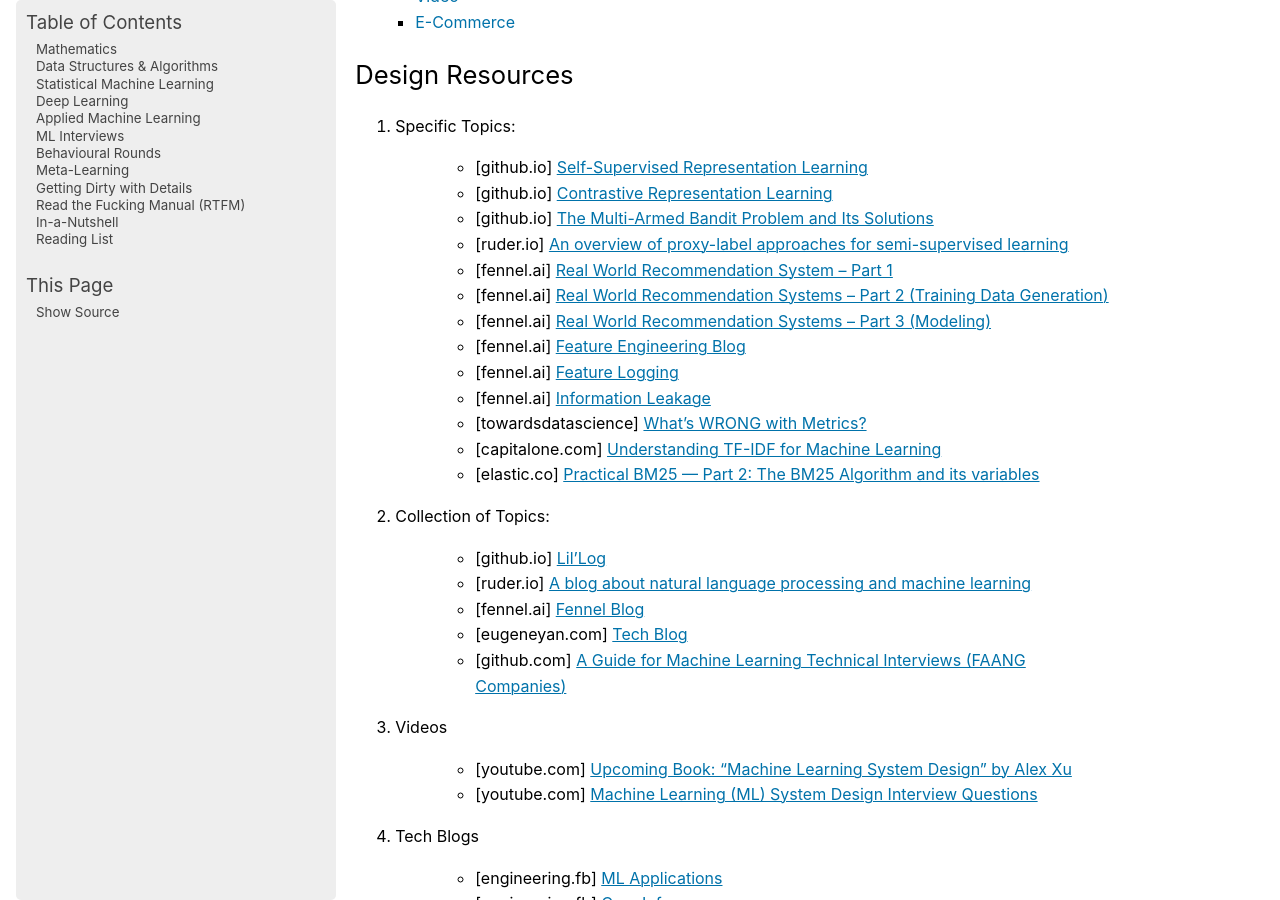
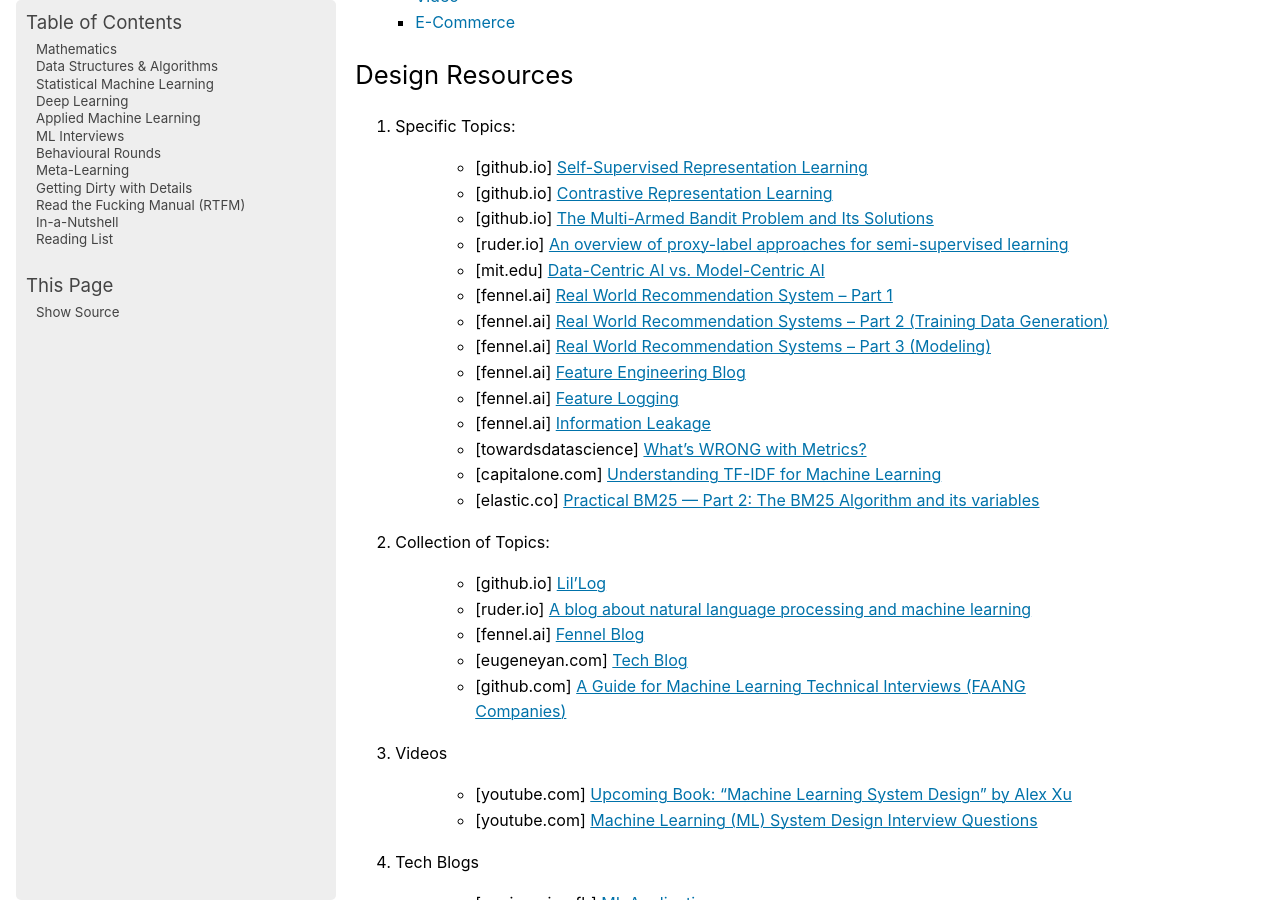
Before and after one commit to uselesstechjunks/leetcode, a Sphinx documentation site: the page built from docs/source/applied/methods/index.rst, in a window 1280 px wide and 900 px high, scrolled down 2954 px. Built offline with Sphinx 7.4.7, drawn with Linux system fonts in a browser that asks for light colours; pages that are not in the unit, such as notebooks, are missing from menus.

Commit message:
Update index.rst

```diff
--- a/docs/source/applied/methods/index.rst
+++ b/docs/source/applied/methods/index.rst
@@ -19,6 +19,7 @@ Design Resources
 	- [github.io] `Contrastive Representation Learning <https://lilianweng.github.io/posts/2021-05-31-contrastive/>`_
 	- [github.io] `The Multi-Armed Bandit Problem and Its Solutions  <https://lilianweng.github.io/posts/2018-01-23-multi-armed-bandit/>`_
 	- [ruder.io] `An overview of proxy-label approaches for semi-supervised learning <https://www.ruder.io/semi-supervised/>`_
+	- [mit.edu] `Data-Centric AI vs. Model-Centric AI <https://dcai.csail.mit.edu/2024/data-centric-model-centric/>`_
 	- [fennel.ai] `Real World Recommendation System – Part 1 <https://fennel.ai/blog/real-world-recommendation-system/>`_
 	- [fennel.ai] `Real World Recommendation Systems – Part 2 (Training Data Generation) <https://fennel.ai/blog/real-world-recommendation-systems/>`_
 	- [fennel.ai] `Real World Recommendation Systems – Part 3 (Modeling) <https://fennel.ai/blog/real-world-recommendation-systems-21e/>`_
```
